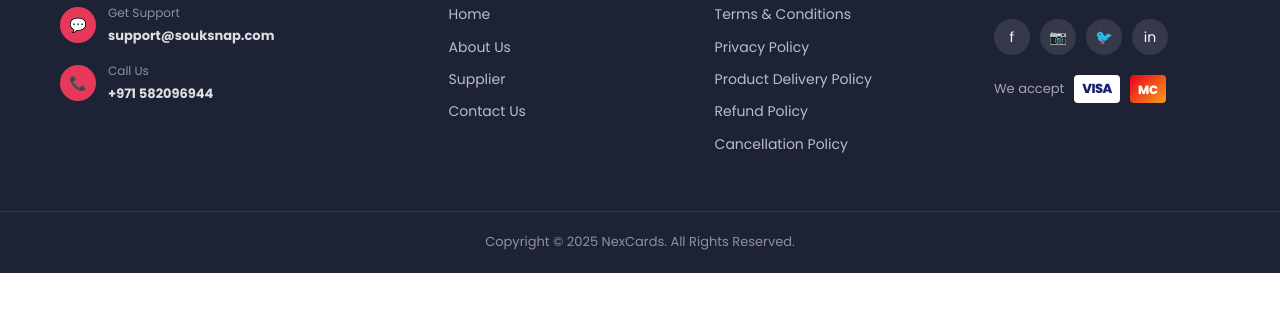
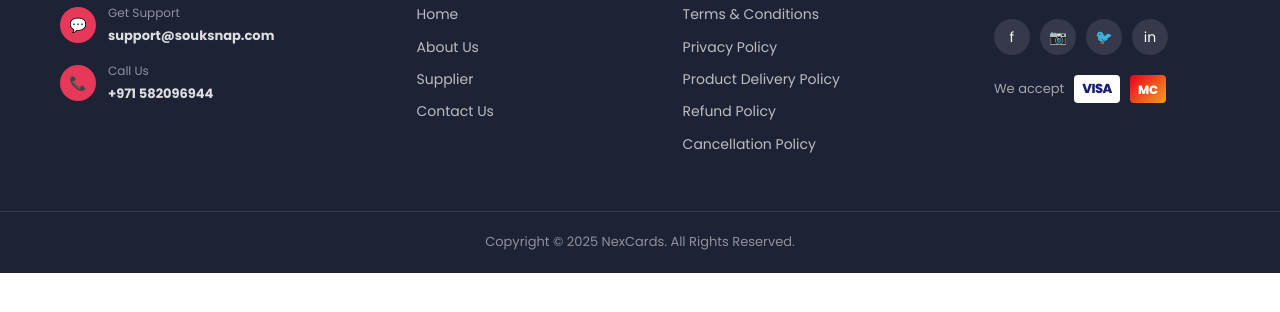
Before and after one commit to namitha9817/dummy-ecomm, a website: page index.html in a window 1280 px wide. Shown: the part 150-462 px from the top of the page. Drawn offline with nearby package versions, Linux system fonts and the light colour scheme.

Commit message:
Update styles.css

```diff
--- a/styles.css
+++ b/styles.css
@@ -989,6 +989,10 @@ button { cursor: pointer; border: none; background: none; }
   margin-bottom: 20px;
 }
 
+.footer-section ul {
+  padding: 0px;
+}
+
 .footer-section ul li {
   margin-bottom: 10px;
 }
```
